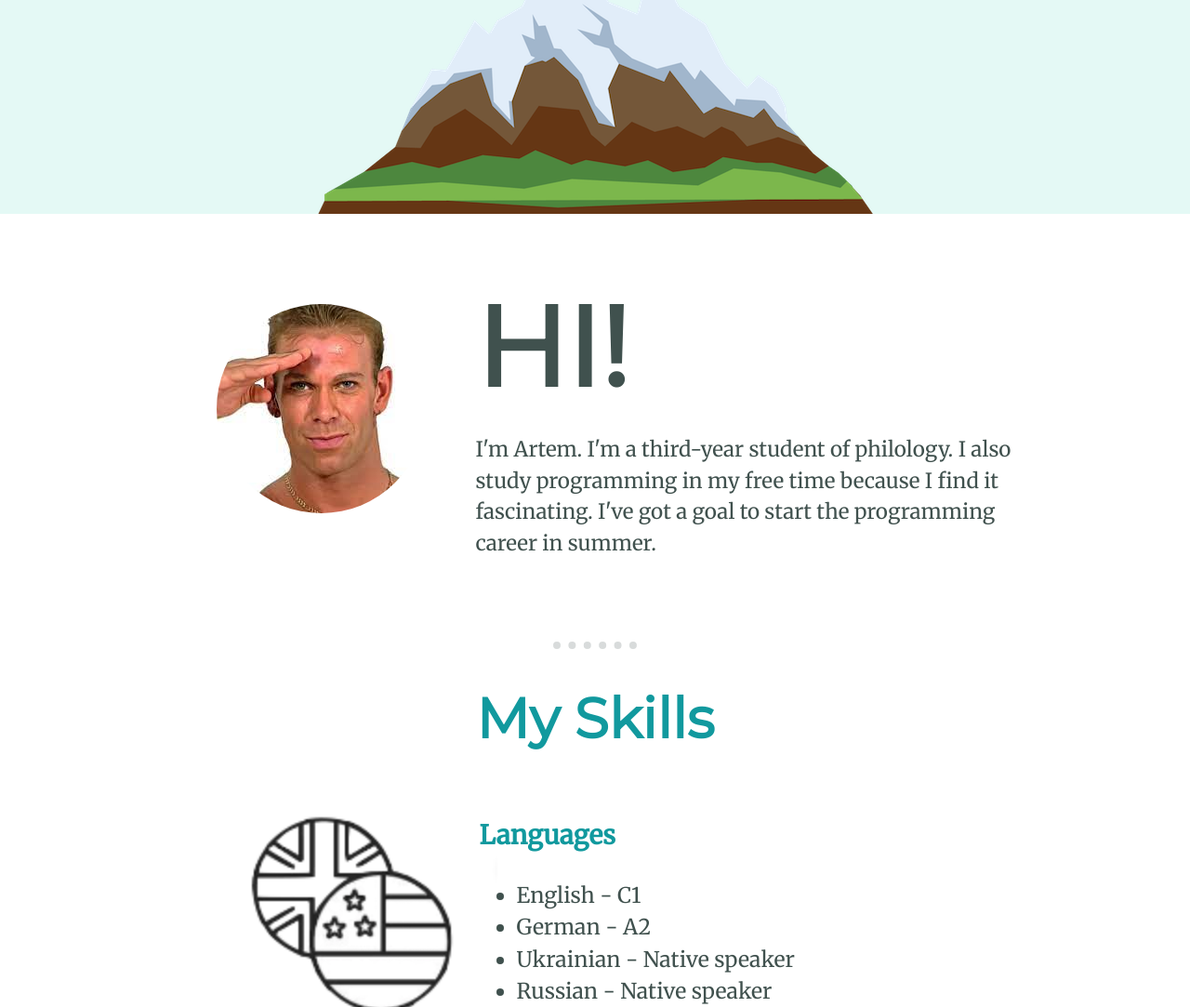
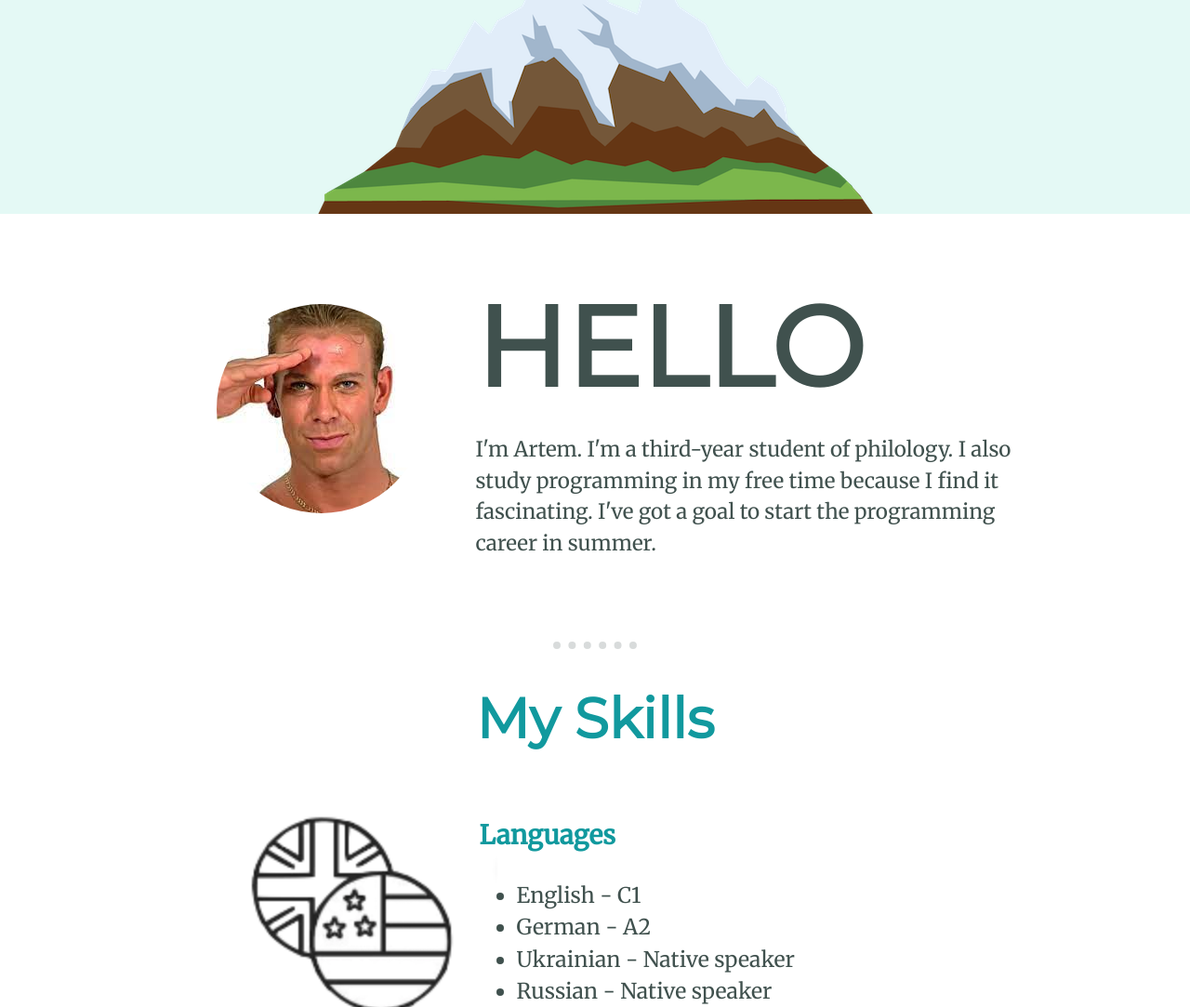
Before and after one commit to ArtemBohak/cv, a plain HTML site: page index.html in a window 1280 px wide. Shown: the part 715-1798 px from the top of the page at 93% size. Drawn offline with Linux system fonts and the light colour scheme.

Commit message:
Update index.html

```diff
--- a/index.html
+++ b/index.html
@@ -33,7 +33,7 @@
                     <img class="my_photo" src="images/my_photo.jpg" alt="Artem's_photo.jpg">
                 </td>
                 <td>
-                    <h2 class="hello">HI!</h2>
+                    <h2 class="hello">HELLO</h2>
                 </td>
             </tr>
             <tr>
```
